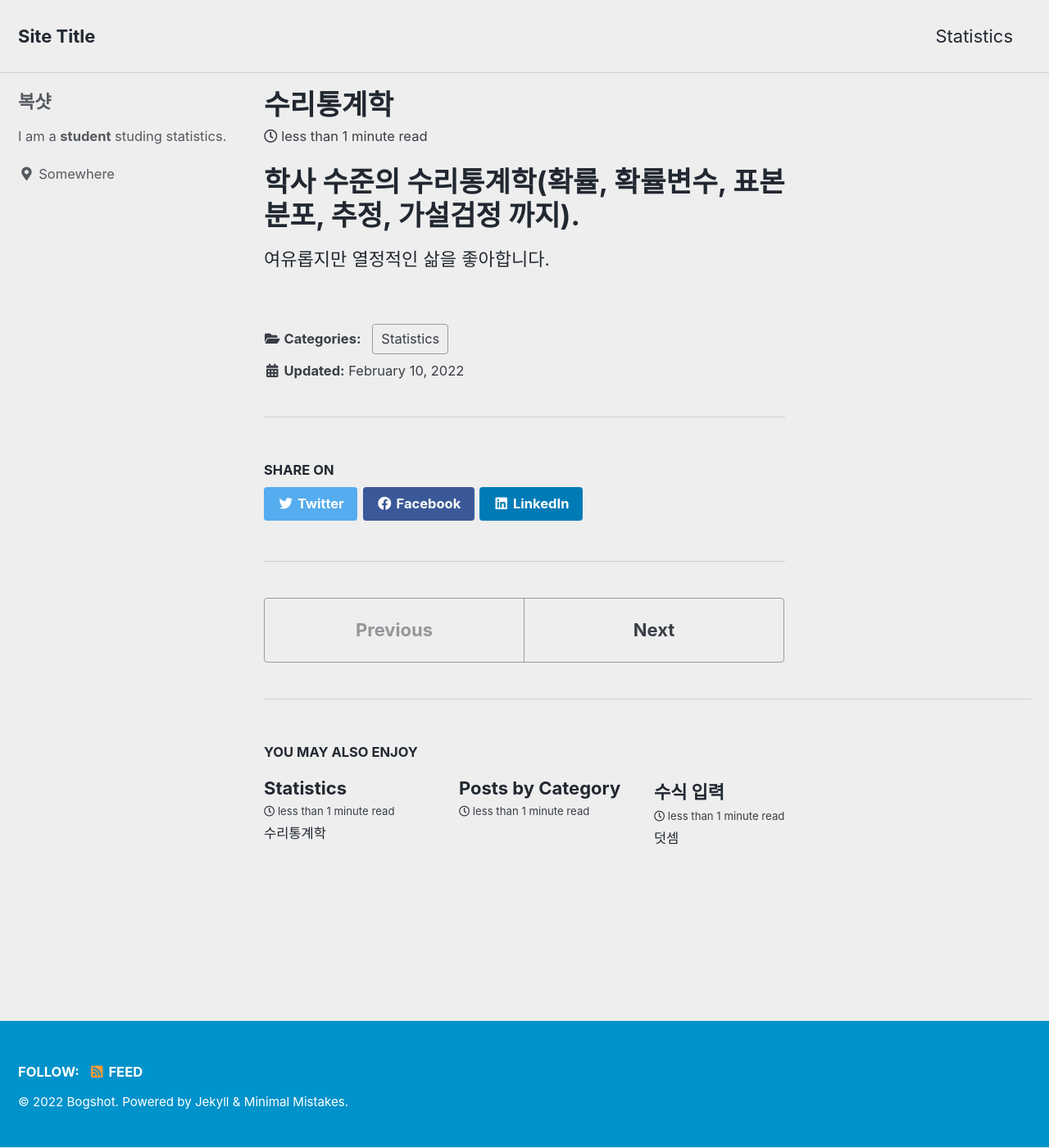
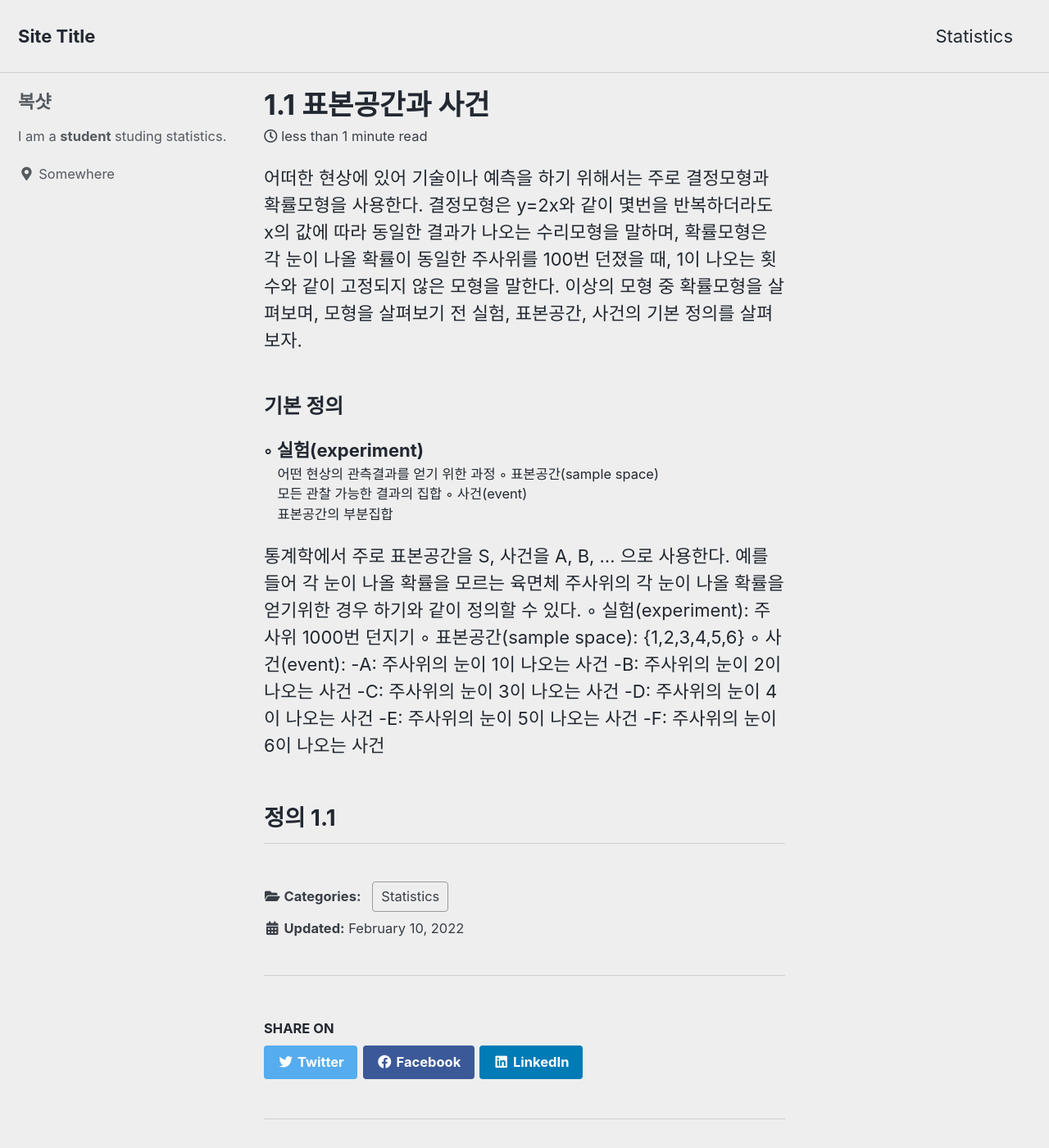
Before and after one commit to Bogshot/bogshot.github.io, a Jekyll site: the page built from _posts/2022-02-10-probability(1).md, in a window 1280 px wide and 1400 px high. Shown: the whole window at 82% size. Built offline with Jekyll 4.4.1, drawn with Linux system fonts in a browser that asks for light colours; cached includes are drawn as plain includes.

Commit message:
Update 2022-02-10-probability(1).md

```diff
--- a/_posts/2022-02-10-probability(1).md
+++ b/_posts/2022-02-10-probability(1).md
@@ -1,10 +1,32 @@
 ---
 layout: single
-title: "수리통계학"
+title: "1.1 표본공간과 사건"
 categories:
   - Statistics
+post:
+  - Statistics
+  - probability
 ---
+어떠한 현상에 있어 기술이나 예측을 하기 위해서는 주로 결정모형과 확률모형을 사용한다.
+결정모형은 y=2x와 같이 몇번을 반복하더라도 x의 값에 따라 동일한 결과가 나오는 수리모형을 말하며, 확률모형은 각 눈이 나올 확률이 동일한 주사위를 100번 던졌을 때, 1이 나오는 횟수와 같이 고정되지 않은 모형을 말한다. 이상의 모형 중 확률모형을 살펴보며, 모형을 살펴보기 전 실험, 표본공간, 사건의 기본 정의를 살펴보자.
 
-# 학사 수준의 수리통계학(확률, 확률변수, 표본분포, 추정, 가설검정 까지).
+### 기본 정의
+◦ 실험(experiment)
+  : 어떤 현상의 관측결과를 얻기 위한 과정
+◦ 표본공간(sample space)
+  : 모든 관찰 가능한 결과의 집합
+◦ 사건(event)
+  : 표본공간의 부분집합
 
-여유롭지만 열정적인 삶을 좋아합니다.
+통계학에서 주로 표본공간을 S, 사건을 A, B, ... 으로 사용한다. 예를 들어 각 눈이 나올 확률을 모르는 육면체 주사위의 각 눈이 나올 확률을 얻기위한 경우 하기와 같이 정의할 수 있다.
+◦ 실험(experiment): 주사위 1000번 던지기
+◦ 표본공간(sample space): {1,2,3,4,5,6}
+◦ 사건(event):
+  -A: 주사위의 눈이 1이 나오는 사건
+  -B: 주사위의 눈이 2이 나오는 사건
+  -C: 주사위의 눈이 3이 나오는 사건
+  -D: 주사위의 눈이 4이 나오는 사건
+  -E: 주사위의 눈이 5이 나오는 사건
+  -F: 주사위의 눈이 6이 나오는 사건
+
+## 정의 1.1
```
